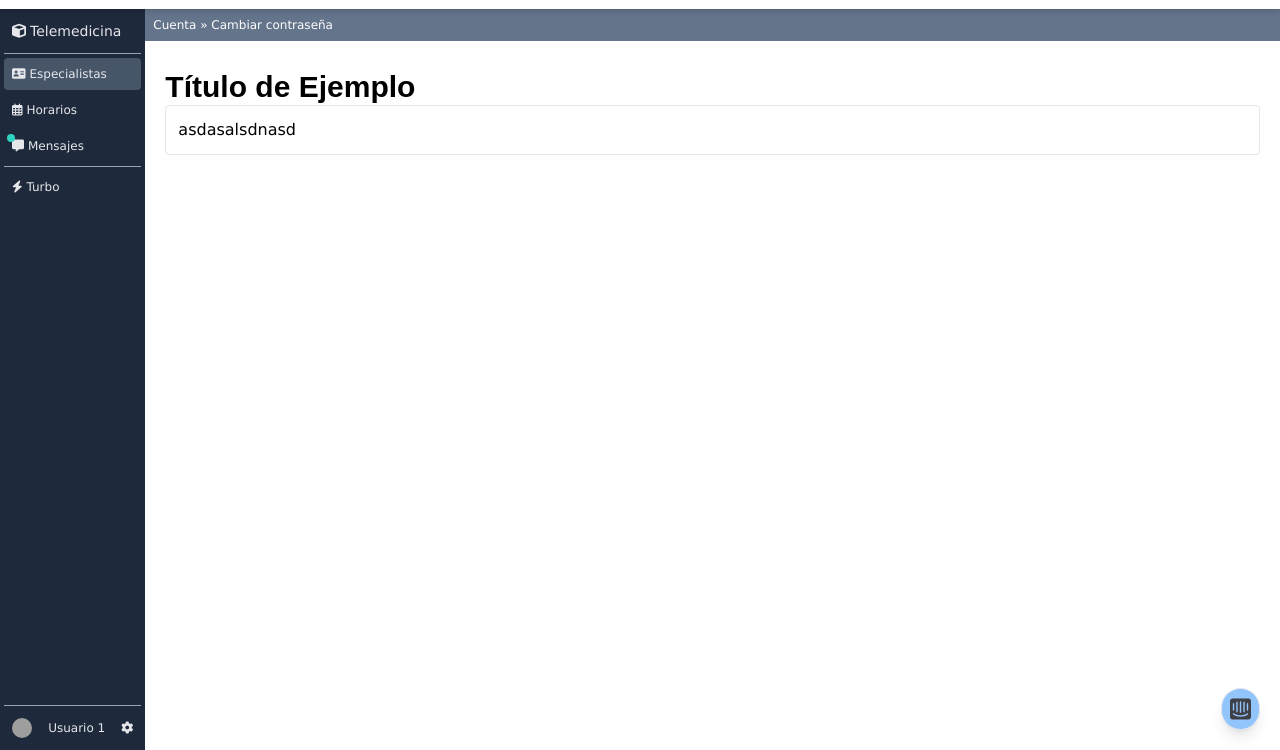
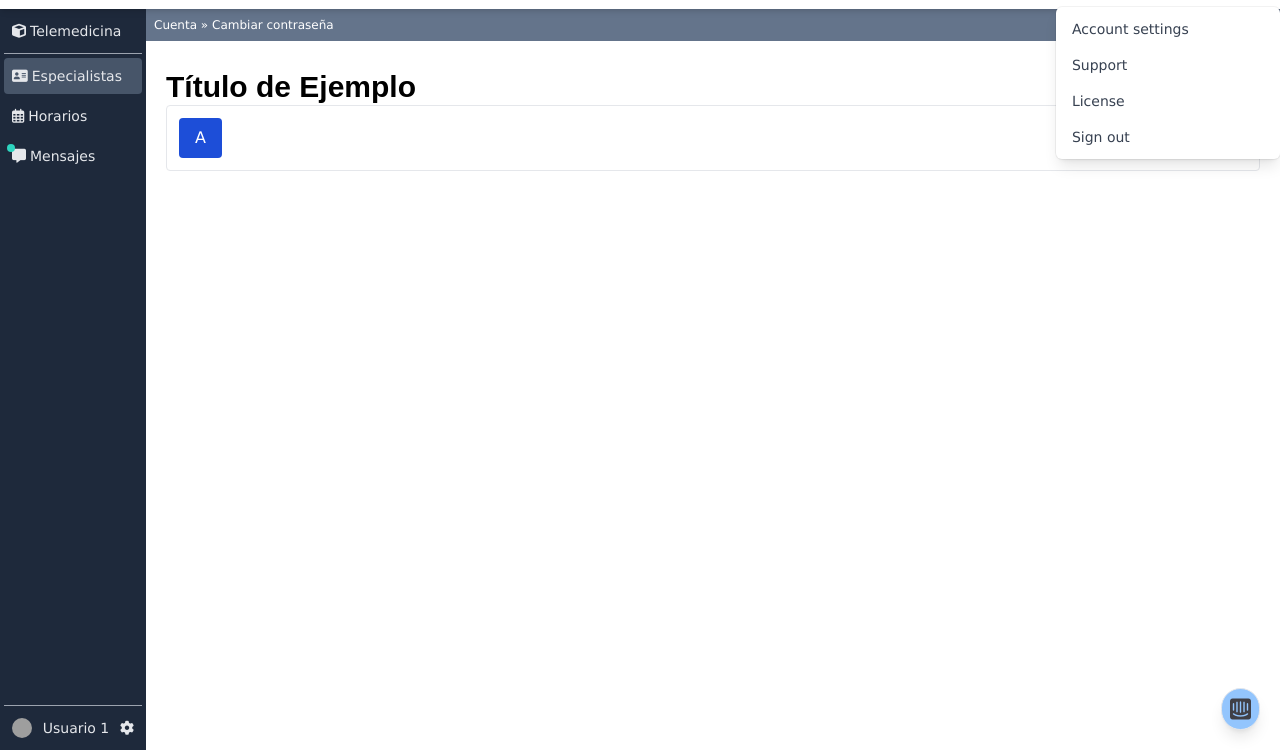
Before and after one commit to AbsorbedPoem/AbsorbedPoem.github.io, a website: page templates/layout.html in a window 1280 px wide. Shown: the part 50-800 px from the top of the page. Drawn offline with nearby package versions, Linux system fonts and the light colour scheme; grey boxes are pictures that could not be loaded.

Commit message:
dropdown

```diff
--- a/templates/layout.html
+++ b/templates/layout.html
@@ -6,6 +6,7 @@
     <title>Telemedicina</title>
     <link rel="stylesheet" href="/styles/output.css">
     <script src="https://kit.fontawesome.com/be5dea804b.js" crossorigin="anonymous"></script>
+    <script src="https://cdn.jsdelivr.net/npm/flowbite@2.5.2/dist/flowbite.min.js"></script>
 </head>
 <body>
     <!-- HEADER -->
@@ -46,7 +47,7 @@
                     </div>
 
                     <!-- logo de usuario -->
-                    <div class="relative">
+                    <div id="dropdownDefaultButton" data-dropdown-toggle="dropdown">
                         <a href="#" class="flex items-center whitespace-nowrap transition duration-150 ease-in-out motion-reduce:transition-none
                         border border-zinc-200 rounded-full">
                             <!-- imagen de usuario -->
@@ -57,6 +58,18 @@
                             <span class="mx-2">Usuario 1</span>
                         </a>
                     </div>
+                    <div id="dropdown" class="absolute right-0 z-10 mt-2 w-56 origin-top-right rounded-md bg-white shadow-lg ring-1 ring-black/5 focus:outline-none" role="menu" aria-orientation="vertical" aria-labelledby="menu-button" tabindex="-1">
+                        <div class="py-1" role="none">
+                            <!-- Active: "bg-gray-100 text-gray-900 outline-none", Not Active: "text-gray-700" -->
+                            <a href="#" class="block px-4 py-2 text-sm text-gray-700" role="menuitem" tabindex="-1" id="menu-item-0">Account settings</a>
+                            <a href="#" class="block px-4 py-2 text-sm text-gray-700" role="menuitem" tabindex="-1" id="menu-item-1">Support</a>
+                            <a href="#" class="block px-4 py-2 text-sm text-gray-700" role="menuitem" tabindex="-1" id="menu-item-2">License</a>
+                            <form method="POST" action="#" role="none">
+                                <button type="submit" class="block w-full px-4 py-2 text-left text-sm text-gray-700" role="menuitem" tabindex="-1" id="menu-item-3">Sign out</button>
+                            </form>
+                        </div>
+                    </div>
+
                 </div>
             </div>
         </nav>
@@ -67,10 +80,10 @@
         <div class="min-h-[100vh] flex pt-[40px] md:pt-[59px]">
 
             <!-- SIDEBAR -->
-            <aside class="p-1 bg-slate-800 hidden md:flex flex-col justify-between items-start text-gray-200 text-xs">
+            <aside class="p-1 bg-slate-800 hidden md:flex flex-col justify-between items-start text-gray-200 text-sm">
                 <!-- ARRIBA -->
                 <div class="flex flex-col gap-1">
-                    <a href="#" class="nav-item text-sm">
+                    <a href="#" class="nav-item text-md">
                         <i class="fas fa-cube"></i>
                         <p>Telemedicina</p>
                     </a>
@@ -91,13 +104,6 @@
                         <p>Mensajes</p>
                     </a>
 
-                    <hr class="border-gray-400">
-
-                    <a href="#" class="nav-item">
-                        <i class="fas fa-bolt"></i>
-                        <p>Turbo</p>
-                    </a>
-
                 </div>
                 <!-- abajo -->
                 <div class="flex flex-col gap-1 w-[100%]">
@@ -112,6 +118,7 @@
                         <p>Usuario 1</p>
                         <i class="fa-solid fa-gear"></i>
                     </a>
+
                 </div>
             </aside>
 
@@ -130,7 +137,9 @@
 
                     <!-- contenido -->
                     <div class="card">
-                        asdasalsdnasd
+                        <button class="btn btn-main" type="button">
+                            A
+                        </button>
                     </div>
 
                 </section>
```
Also changed, not shown: styles/output.css.
